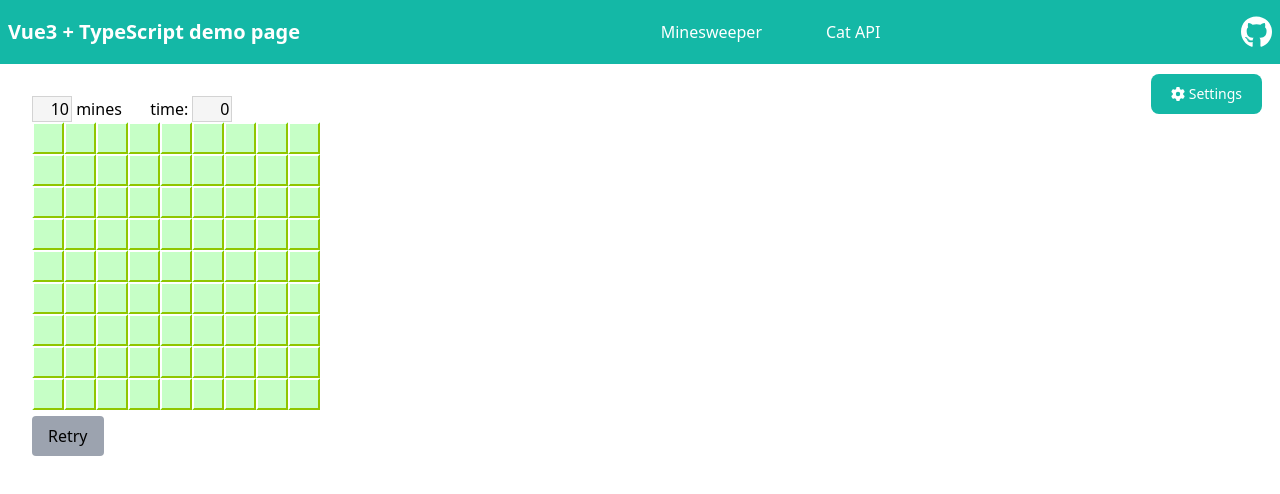
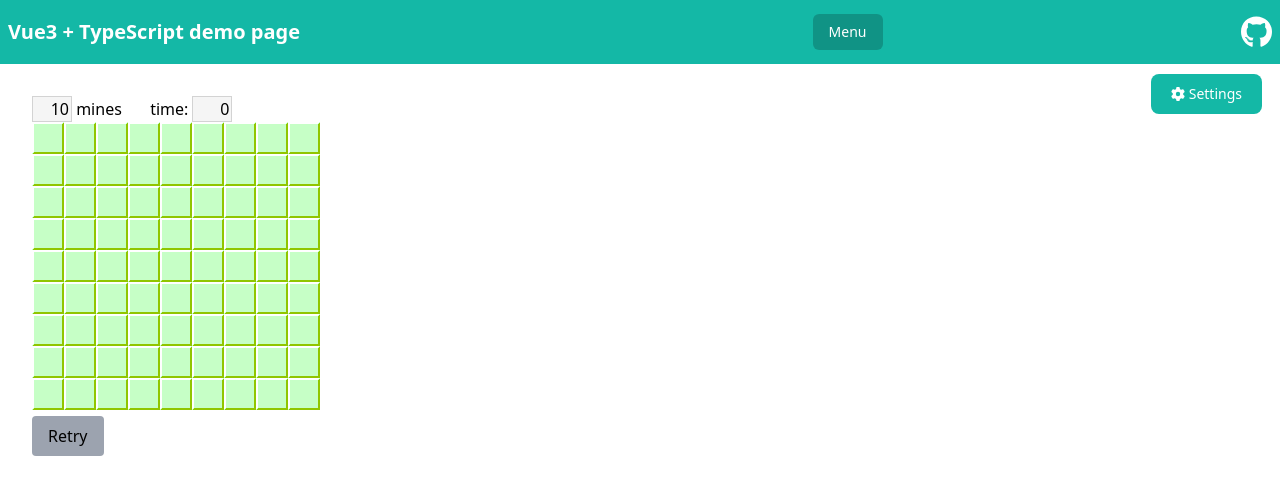
Before and after one commit to nejiko96/vue3-ts-minesweeper, a Vue app: page / in a window 1280 px wide. Shown: the top 494 px of the page. Built offline with nearby package versions, Linux system fonts and the light colour scheme.

Commit message:
add Headless UI dropdown menu

```diff
--- a/src/AppLayout.vue
+++ b/src/AppLayout.vue
@@ -1,4 +1,5 @@
 <script setup lang="ts">
+  import { Menu, MenuButton, MenuItems, MenuItem } from '@headlessui/vue'
   import { MenuItemType } from './types'
 
   const props = defineProps<{
@@ -18,17 +19,45 @@
       >
         <h1 class="text-xl font-semibold">Vue3 + TypeScript demo page</h1>
 
-        <div>
-          <ul class="flex items-center justify-end pb-0">
-            <li v-for="item in props.menuItems" :key="item.id">
-              <a
-                href="#"
-                class="rounded px-8 py-2 hover:bg-teal-600"
-                @click="() => emits('menuselect', item.id)"
-                >{{ item.title }}</a
+        <div class="w-56 text-right">
+          <Menu as="div" class="relative inline-block text-left">
+            <div>
+              <MenuButton
+                class="inline-flex w-full justify-center rounded-md bg-black bg-opacity-20 px-4 py-2 text-sm font-medium text-white hover:bg-opacity-30 focus:outline-none focus-visible:ring-2 focus-visible:ring-white focus-visible:ring-opacity-75"
+                >Menu</MenuButton
               >
-            </li>
-          </ul>
+            </div>
+            <transition
+              enter-active-class="transition duration-100 ease-out"
+              enter-from-class="transform scale-95 opacity-0"
+              enter-to-class="transform scale-100 opacity-100"
+              leave-active-class="transition duration-75 ease-in"
+              leave-from-class="transform scale-100 opacity-100"
+              leave-to-class="transform scale-95 opacity-0"
+            >
+              <MenuItems
+                class="absolute right-0 z-10 mt-2 w-56 origin-top-right divide-y divide-gray-100 rounded-md bg-white shadow-lg ring-1 ring-black ring-opacity-5 focus:outline-none"
+              >
+                <div class="px-1 py-1">
+                  <MenuItem
+                    v-for="item in props.menuItems"
+                    v-slot="{ active }"
+                    :key="item.id"
+                  >
+                    <button
+                      :class="[
+                        active ? 'bg-teal-500 text-white' : 'text-gray-900',
+                        'group flex w-full items-center rounded-md px-2 py-2 text-sm',
+                      ]"
+                      @click="() => emits('menuselect', item.id)"
+                    >
+                      {{ item.title }}
+                    </button>
+                  </MenuItem>
+                </div>
+              </MenuItems>
+            </transition>
+          </Menu>
         </div>
 
         <a
```
